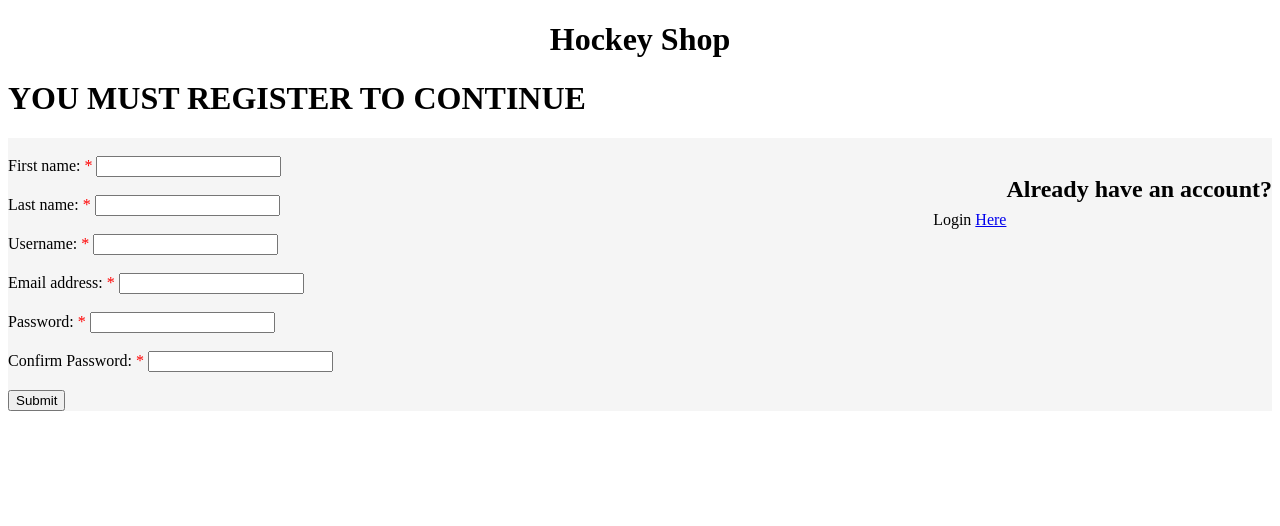
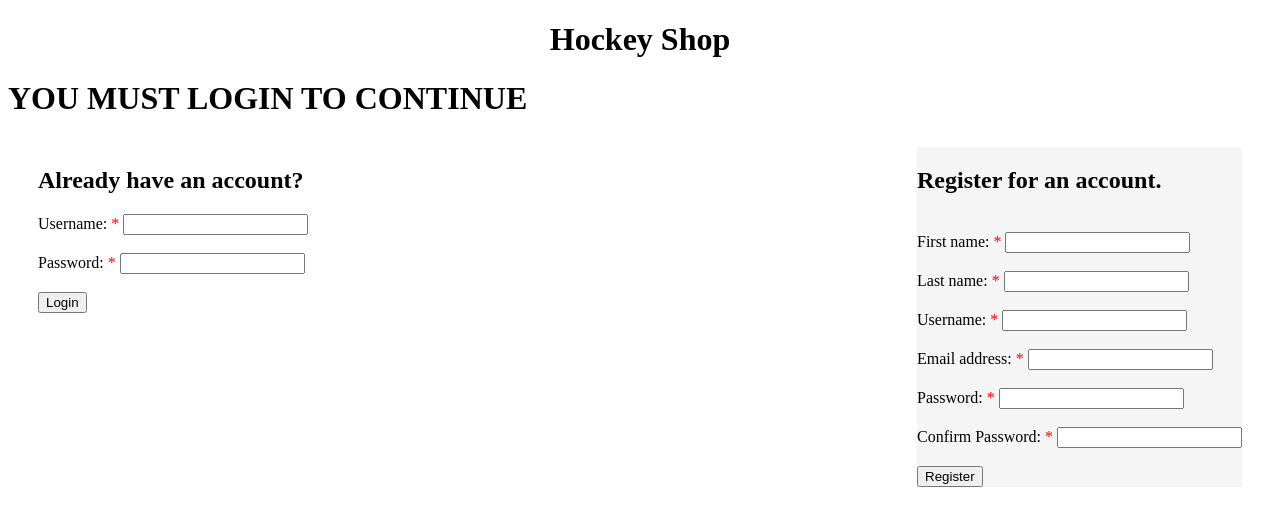
Before and after one commit to brickllama/Hockey-Webstore, a Flask app: page /registration in a window 1280 px wide. Shown: the top 526 px of the page. Run offline with Flask 3, Linux system fonts and the light colour scheme.

Commit message:
put login form on registration page to save a click?

```diff
--- a/templates/registration.html
+++ b/templates/registration.html
@@ -6,15 +6,25 @@
     </head>
     <body>
         <h1><center>Hockey Shop</center></h2>
-        <h1>YOU MUST REGISTER TO CONTINUE</h1>
-        <div class="registration">
-            <h2 style="color: red;">{{ error }}</h2>
+        <h1>YOU MUST LOGIN TO CONTINUE</h1>
+	<div style="margin:30px">
+        <h2 style="color: red;">{{ error }}</h2>
+	<div class="login" style="float: left">
+            <h2>Already have an account?</h2>
+            <form action="/login" autocomplete="off" method="POST">
+                <label class="required" for="username">Username:</label>
+                <input type="text" id="username" name="username"><br><br>
+                <label class="required" for="password">Password:</label>
+                <input type="password" id="password" name="password"><br><br>
+                <input type="submit" value="Login">
+            </form>
+	</div>
+        <div class="registration" style="float: right">
+            <h2>Register for an account.</h2>
             <form action="/registration" autocomplete="off" method="POST">
                 <br><label class="required" for="first name">First name:</label>
-                <h2 style="float: right;">Already have an account?</h2>
                 <input classtype="text" id="first name" name="first name"><br><br>
                 <label class="required" for="last name">Last name:</label>
-                <p style="float: right;">Login <a href="/login">Here</a></p>
                 <input type="text" id="last name" name="last name"><br><br>
                 <label class="required" for="username">Username:</label>
                 <input type="text" id="username" name="username"><br><br>
@@ -24,8 +34,9 @@
                 <input type="password" id="password" name="password"><br><br>
                 <label class="required" for="confirmation">Confirm Password:</label>
                 <input type="password" id="confirmation" name="confirmation"><br><br>
-                <input type="submit" value="Submit">
+                <input type="submit" value="Register">
             </form>
+        </div>
         </div>
     </body>
 </html>
```
